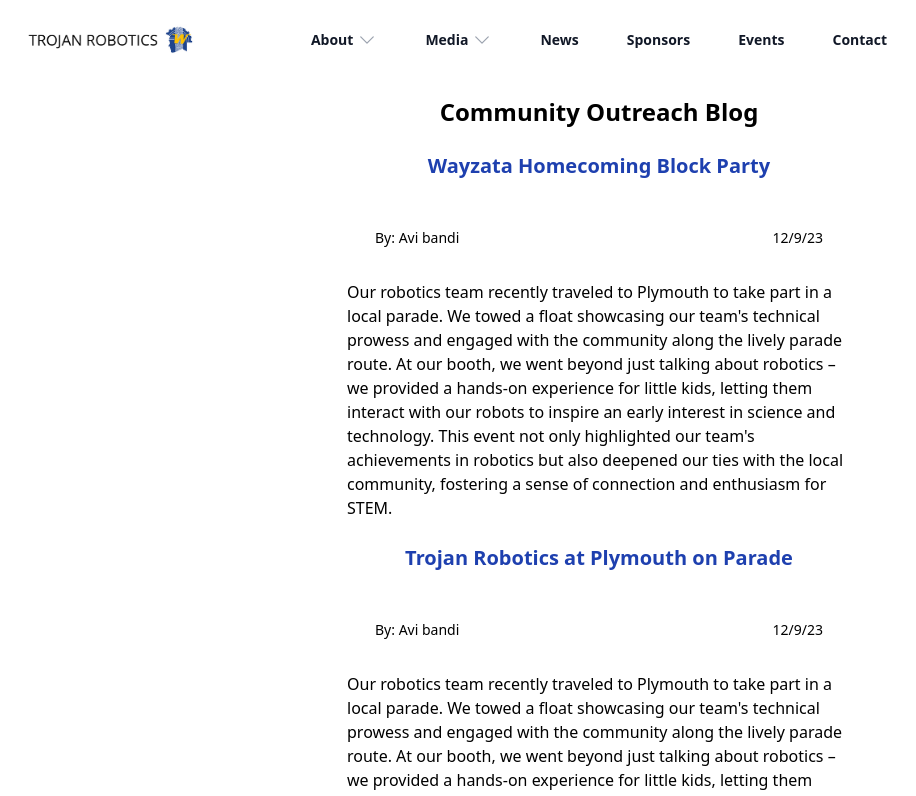
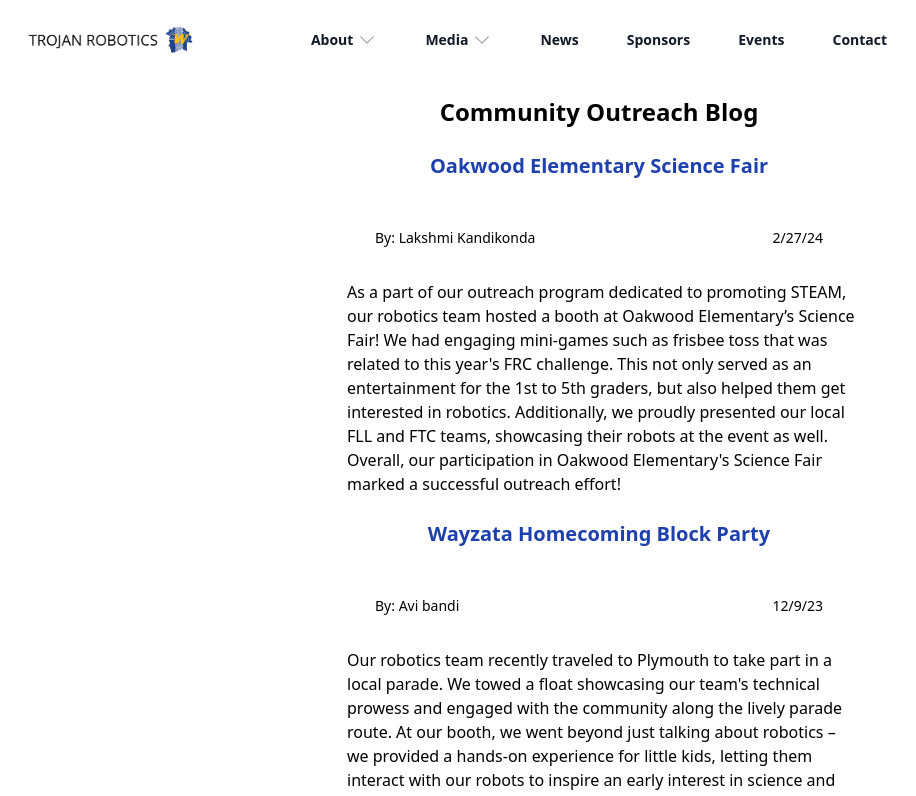
Before and after one commit to Team-2264/RoboticsWebsite, a React (Create React App) app in the folder reactjs/: page /outreach in a window 1280 px wide. Shown: the top 796 px of the page, without its empty margins (41-957 px from the left). Built offline with nearby package versions, Linux system fonts and the light colour scheme.

Commit message:
added oakwood outreach

```diff
--- a/reactjs/src/pages/OutReach.js
+++ b/reactjs/src/pages/OutReach.js
@@ -2,6 +2,13 @@ import React from "react"
 import NavBar from "../components/NavBar"
 export default function OutReach() {
     const outReachSource = [
+        {
+            blogName: "Oakwood Elementary Science Fair",
+            author: "Lakshmi Kandikonda",
+            date: "2/27/24",
+            blog: "As a part of our outreach program dedicated to promoting STEAM, our robotics team hosted a booth at Oakwood Elementary’s Science Fair! We had engaging mini-games such as frisbee toss that was related to this year's FRC challenge. This not only served as an entertainment for the 1st to 5th graders, but also helped them get interested in robotics. Additionally, we proudly presented our local FLL and FTC teams, showcasing their robots at the event as well. Overall, our participation in Oakwood Elementary's Science Fair marked a successful outreach effort!",
+            imgSrc: "/mentorImages/headCoach.jpg"
+        },
         {
             blogName: "Wayzata Homecoming Block Party",
             author: "Avi bandi",
@@ -16,6 +23,10 @@ export default function OutReach() {
             blog: "Our robotics team recently traveled to Plymouth to take part in a local parade. We towed a float showcasing our team's technical prowess and engaged with the community along the lively parade route. At our booth, we went beyond just talking about robotics – we provided a hands-on experience for little kids, letting them interact with our robots to inspire an early interest in science and technology. This event not only highlighted our team's achievements in robotics but also deepened our ties with the local community, fostering a sense of connection and enthusiasm for STEM.",
             imgSrc: "/mentorImages/headCoach.jpg"
         }
+
+        // As a part of our outreach program dedicated to promoting STEAM, our robotics team hosted a booth at Oakwood Elementary’s Science Fair! We had engaging mini-games such as frisbee toss that was related to this year's FRC challenge. This not only served as an entertainment for the 1st to 5th graders, but also helped them get interested in robotics. Additionally, we proudly presented our local FLL and FTC teams, showcasing their robots at the event as well. Overall, our participation in Oakwood Elementary's Science Fair marked a successful outreach effort!
+
+
     ]
     return (
         <div>
```
